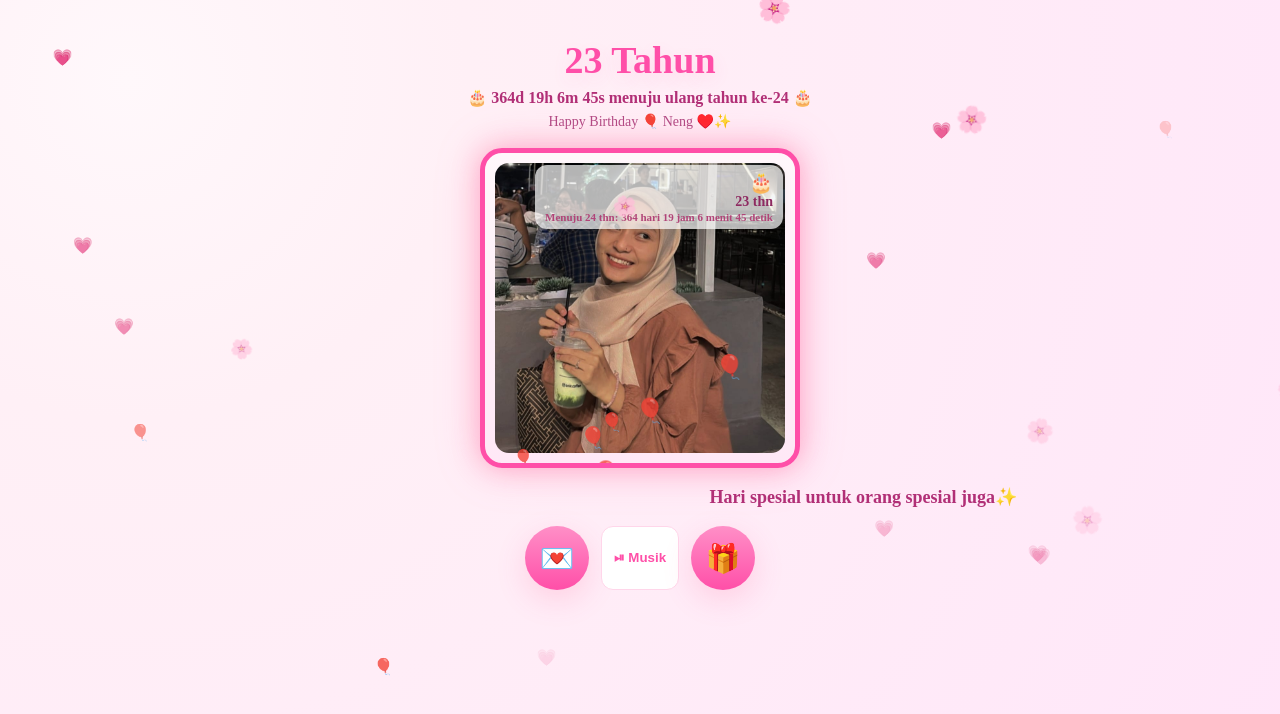
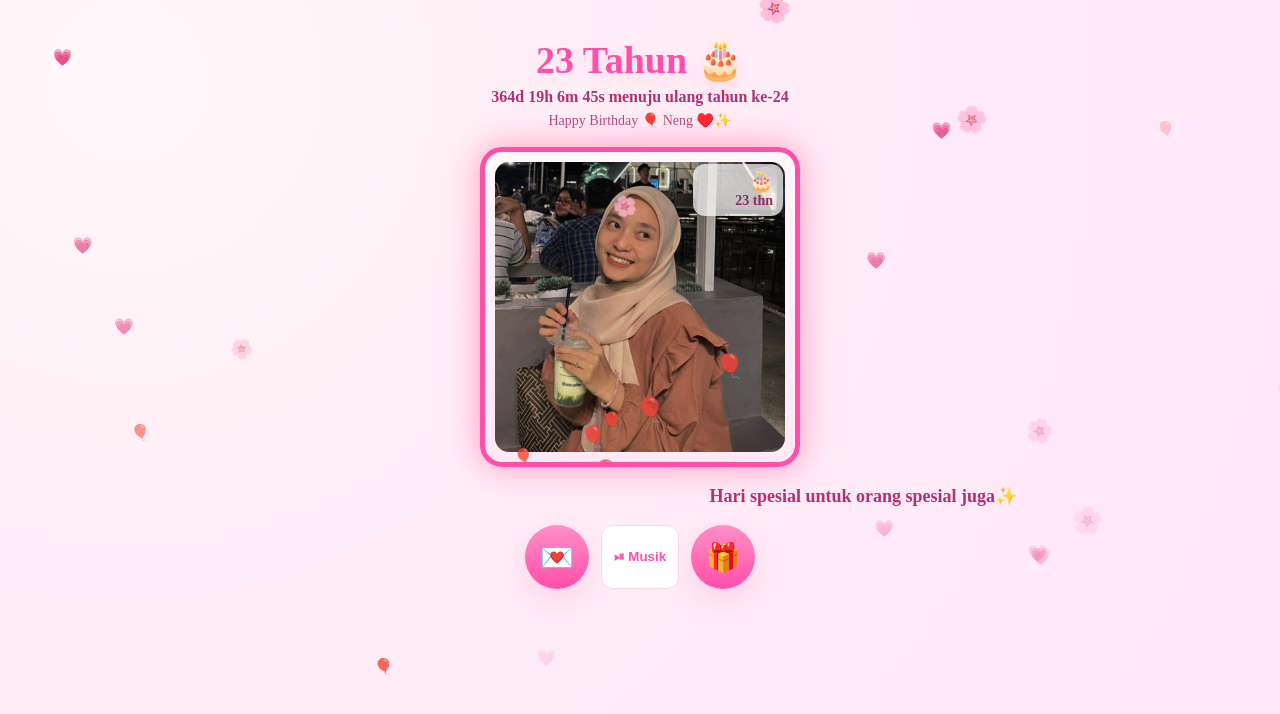
Before and after one commit to adekanbara/HB, a plain HTML site: page index.html in a window 1280 px wide. Drawn offline with Linux system fonts and the light colour scheme.

Commit message:
Remove countdown text and update age display

```diff
--- a/index.html
+++ b/index.html
@@ -56,7 +56,7 @@ h1{
   border-radius:14px;
 }
 
-/* Cake + countdown */
+/* Cake */
 .cake-wrapper{
   position:absolute;
   right:12px; top:12px;
@@ -73,7 +73,6 @@ h1{
   font-size:14px; color:#8e2a61;
   line-height:1.2;
 }
-#nextAgeCountdown { font-size:11px; color:#b14578; }
 
 /* Countdown kecil H1 */
 #smallCountdown{
@@ -145,7 +144,7 @@ h1{
 
 <header>
   <h1 id="bigAge">Menghitung…</h1>
-  <div id="smallCountdown">🎂 0d 0h 0m 0s menuju ulang tahun 🎂</div>
+  <div id="smallCountdown">0d 0h 0m 0s menuju ulang tahun</div>
   <div class="sub">Happy Birthday 🎈 Neng ♥️✨</div>
 </header>
 
@@ -154,8 +153,7 @@ h1{
   <div class="cake-wrapper">
     <span class="cake-icon">🎂</span>
     <div class="age-small" id="tinyAge">...</div>
-    <div id="nextAgeCountdown">...</div>
-</div>
+  </div>
 </div>
 
 <div class="marquee-wrapper">
@@ -181,7 +179,6 @@ h1{
   const birth = new Date("2002-11-15T00:00:00+07:00");
   const h1Age = document.getElementById("bigAge");
   const smallAge = document.getElementById("tinyAge");
-  const cdText = document.getElementById("nextAgeCountdown");
   const smallCountdown = document.getElementById("smallCountdown");
 
   function updateAge(){
@@ -191,7 +188,8 @@ h1{
       (now.getMonth() === birth.getMonth() && now.getDate() >= birth.getDate());
     if(!hasHadBirthday) age -= 1;
 
-    h1Age.textContent = age + " Tahun";
+    // 🎂 hanya di H1
+    h1Age.textContent = age + " Tahun 🎂";
     smallAge.textContent = age + " thn";
 
     let next = new Date(now.getFullYear(), birth.getMonth(), birth.getDate());
@@ -202,8 +200,8 @@ h1{
     const m = Math.floor((diff % (1000*60*60)) / (1000*60));
     const s = Math.floor((diff % (1000*60)) / 1000);
 
-    cdText.textContent = `Menuju ${age+1} thn: ${d} hari ${h} jam ${m} menit ${s} detik`;
-    smallCountdown.textContent = `🎂 ${d}d ${h}h ${m}m ${s}s menuju ulang tahun ke-${age+1} 🎂`;
+    // Countdown kecil tanpa simbol
+    smallCountdown.textContent = `${d}d ${h}h ${m}m ${s}s menuju ulang tahun ke-${age+1}`;
   }
 
   updateAge();
@@ -227,7 +225,6 @@ document.getElementById("msgBtn").onclick = ()=>{
       (now.getMonth() === birth.getMonth() && now.getDate() >= birth.getDate());
   if(!hasHadBirthday) age -= 1;
 
-  // BACKDROP
   const backdrop = document.createElement("div");
   backdrop.style.position="fixed";
   backdrop.style.inset="0";
```
